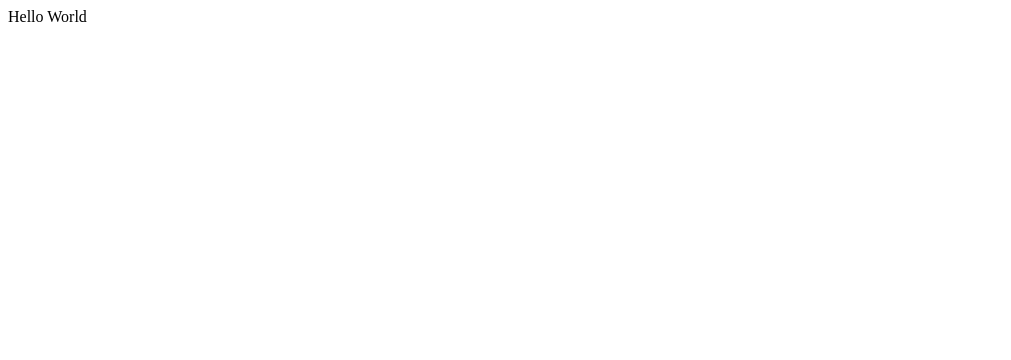
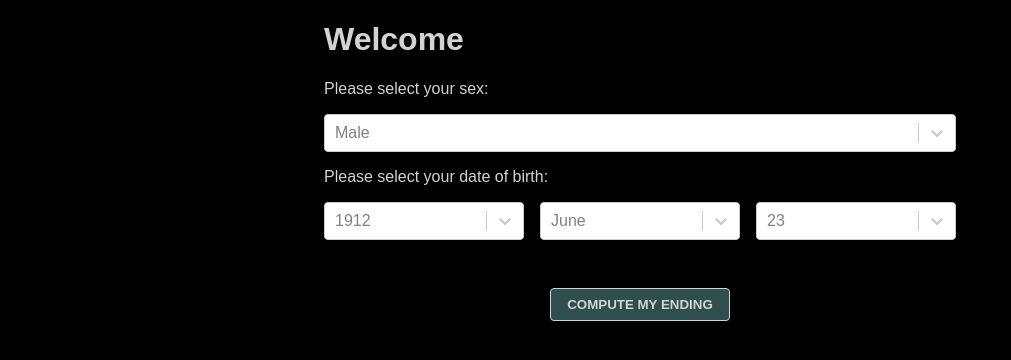
Before and after one commit to rgeorgebu/death-day, a React app: page / in a window 1280 px wide. Shown: the top 360 px of the page, without its empty margins (0-1011 px from the left). Built offline with nearby package versions, Linux system fonts and the light colour scheme.

Commit message:
Added selects and control structures

```diff
--- a/package.json
+++ b/package.json
@@ -8,7 +8,8 @@
   "dependencies": {
     "prop-types": "^15.7.2",
     "react": "^16.13.1",
-    "react-dom": "^16.13.1"
+    "react-dom": "^16.13.1",
+    "react-select": "^3.1.0"
   },
   "devDependencies": {
     "@babel/core": "^7.9.0",
--- a/src/App.jsx
+++ b/src/App.jsx
@@ -1,5 +1,54 @@
 import React from 'react';
+import styles from './App.scss';
+import Select from 'react-select';
+import { sexes, months, days, years } from './constants';
+import { getDaysFromYearAndMonth } from './helpers';
 
 export default function App() {
-	return <div>Hello World</div>;
+	const [sex, setSex] = React.useState(null);
+	const [year, setYear] = React.useState(null);
+	const [month, setMonth] = React.useState(null);
+	const [day, setDay] = React.useState(null);
+
+	return (
+		<div className={styles.app}>
+			<h1>Welcome</h1>
+			<p>Please select your sex:</p>
+			<Select
+				options={sexes.map(e => ({ value: e }))}
+				value={sex}
+				getOptionLabel={option => option.value}
+				onChange={setSex}
+				placeholder="Male"
+			/>
+			<p>Please select your date of birth:</p>
+			<div className={styles.dateSelects}>
+				<Select
+					options={years.map(e => ({ value: e }))}
+					value={year}
+					getOptionLabel={option => option.value}
+					onChange={setYear}
+					placeholder="1912"
+					className={styles.select}
+				/>
+				<Select
+					options={months.map(e => ({ value: e }))}
+					value={month}
+					getOptionLabel={option => option.value}
+					onChange={setMonth}
+					placeholder="June"
+					className={styles.select}
+				/>
+				<Select
+					options={(year && month ? Array.from(new Array(getDaysFromYearAndMonth(year.value, month.value, days)).keys()).map(e => Number(e) + 1): ['Please chose a year and month']).map(e => ({ value: e }))}
+					value={day}
+					getOptionLabel={option => option.value}
+					onChange={setDay}
+					placeholder="23"
+					className={styles.select}
+				/>
+			</div>
+			<button className={styles.button}>Compute My Ending</button>
+		</div>
+	);
 }
--- /dev/null
+++ b/src/App.scss
@@ -0,0 +1,48 @@
+$base-measurement: 1rem;
+$phone-width: 500px;
+
+
+html {
+	font-family: sans-serif;
+	background-color: black;
+}
+
+h1, p {
+	color: lightgray;
+}
+
+.app {
+	width: 50%;
+	margin: auto;
+	padding: 0 $base-measurement;
+}
+
+.dateSelects {
+	display: flex;
+	.select {
+		flex: 1;
+		& + .select {
+			margin-left: $base-measurement;
+		}
+	}
+}
+
+.button {
+	margin: auto;
+	display: block;
+	margin-top: $base-measurement * 3;
+	background-color: darkslategray;
+	border: 1px solid lightgray;
+	color: lightgray;
+	box-shadow: none;
+	padding: $base-measurement * 0.5 $base-measurement;
+	font-weight: bold;
+	text-transform: uppercase;
+	border-radius: $base-measurement * 0.25;
+}
+
+@media screen and (max-width: $phone-width) {
+	.app {
+		width: 90%;
+	}
+}
--- /dev/null
+++ b/src/constants.js
@@ -0,0 +1,27 @@
+export const sexes = ['Female', 'Male', 'Other'];
+
+export const months = ['January', 'February', 'March', 'April', 'May', 'June',
+'July', 'August', 'September', 'October', 'November', 'December'];
+
+export const days = {
+	'January': 31,
+	'February': 28,
+	'March': 31,
+	'April': 30,
+	'May': 31,
+	'June': 30,
+	'July': 31,
+	'August': 31,
+	'September': 30,
+	'October': 31,
+	'November': 30,
+	'December': 31,
+	'February_LEAP': 29
+};
+
+const minYear = 1900;
+const years = [];
+for(let i = 0; i < new Date().getFullYear() + 1 - minYear; i++) {
+	years.push(minYear + i);
+}
+export { years };
--- /dev/null
+++ b/src/helpers.js
@@ -0,0 +1,7 @@
+export function getDaysFromYearAndMonth(year, month, days) {
+	let numberOfDays = days[month];
+	if (Number(year) % 4 === 0 && month === 'February' && year != '1900') {
+		numberOfDays = days['February_LEAP'];
+	}
+	return numberOfDays;
+}
```
Also changed, not shown: 1 other file (tests, documents, lock files or other folders).
